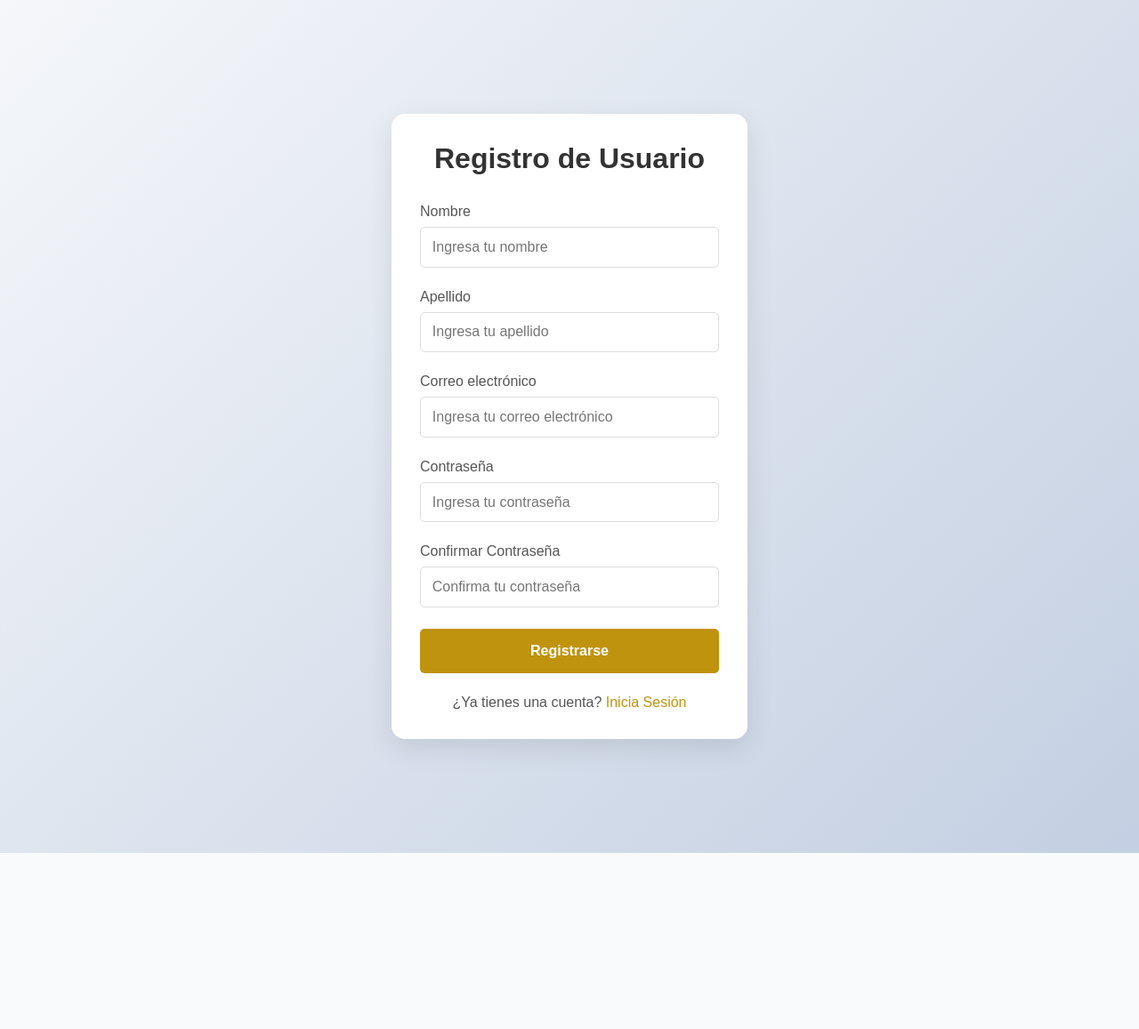
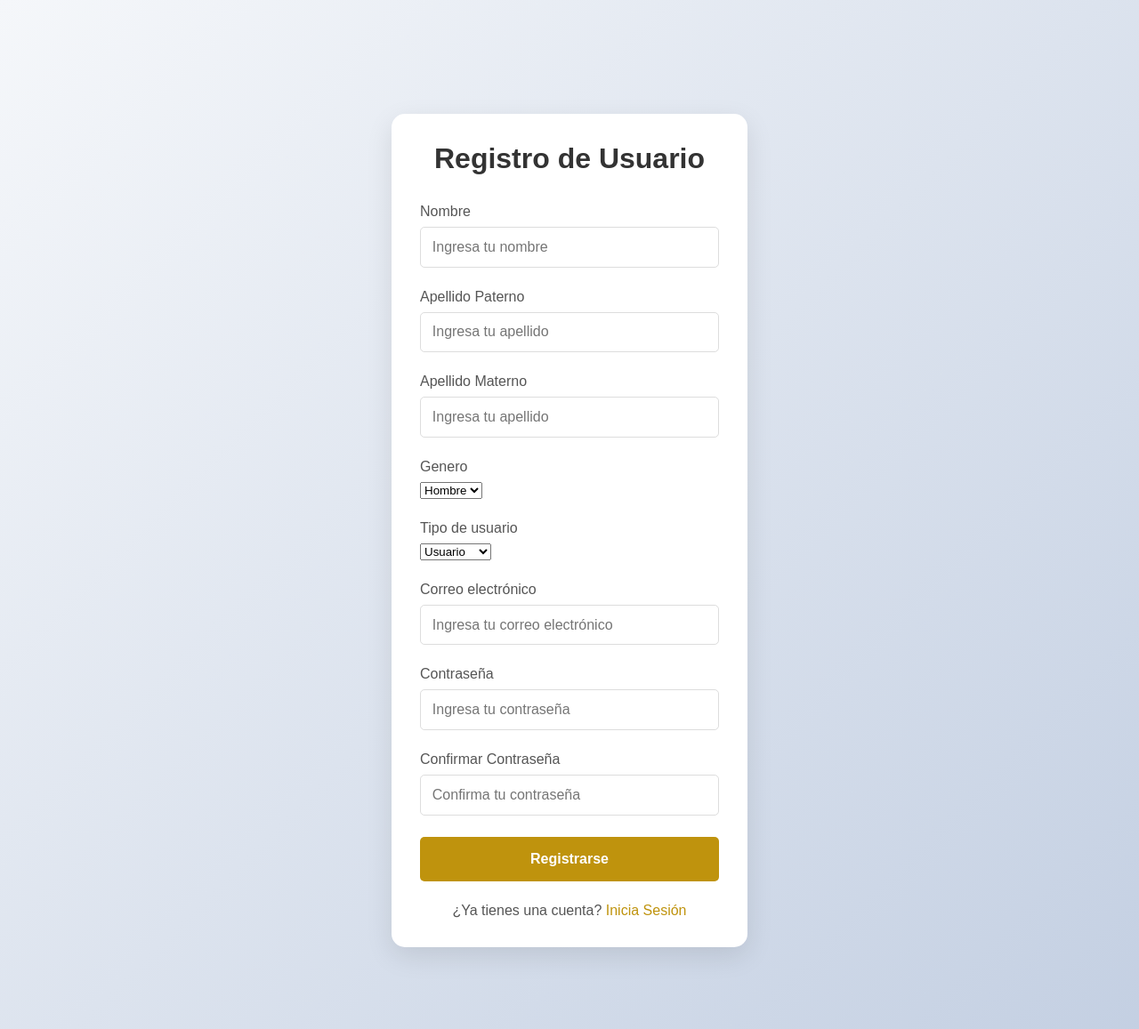
Before and after one commit to MoonLy-cloud/RentHub, a FastAPI app: page /register in a window 1280 px wide. Shown: the top 1157 px of the page at 89% size. Before the commit the page ends 959 px from the top, so only its background shows below. Run offline with FastAPI, Linux system fonts and the light colour scheme.

Commit message:
Mejorando Registro

```diff
--- a/server.py
+++ b/server.py
@@ -26,6 +26,14 @@ def read_root():
 async def register_user(request: Request):
     # Get user data from request body
     user_data = await request.json()
+
+    # Validate user no duplicated
+    json_file = "users.json"
+    with open(json_file, "r") as f:
+        users = json.load(f)
+        for user in users:
+            if user["email"] == user_data["email"]:
+                return JSONResponse(status_code=400, content={"message": "Usuario ya registrado"})
 
     # Define the path to the JSON file
     json_file = "users.json"
--- a/static/JavaScript/RegisterUser.js
+++ b/static/JavaScript/RegisterUser.js
@@ -5,24 +5,31 @@ document.addEventListener('DOMContentLoaded', function() {
         form.addEventListener('submit', (event) => {
             event.preventDefault();
 
+            const name = document.getElementById('first-name');
+            const lastName = document.getElementById('last-name');
+            const secondLastName = document.getElementById('second-last-name');
+            const gender = document.getElementById('type-Gender');
+            const typeUser = document.getElementById('type-User');
             const email = document.getElementById('email');
             const password = document.getElementById('password');
             const confirmPassword = document.getElementById('confirm-password');
-            const nameInput = document.getElementById('first-name');
-            const lastnameInput = document.getElementById('last-name');
 
             let user = {
+                name: name.value,
+                lastName: lastName.value,
+                secondLastName: secondLastName.value,
+                gender: gender.value,
+                typeUser: typeUser.value,
                 email: email.value,
                 password: password.value,
-                confirmPassword: confirmPassword.value,
-                name: nameInput.value,
-                lastname: lastnameInput.value
+                confirmPassword: confirmPassword.value
             };
 
             if (!validatePassword(password.value, confirmPassword.value)) {
                 alert('Las contraseñas no coinciden');
             } else {
                 registerUser(user);
+                alert('Usuario registrado exitosamente');
             }
 
         });
--- a/templates/RegisterUser.html
+++ b/templates/RegisterUser.html
@@ -15,8 +15,27 @@
                 <input type="text" id="first-name" required placeholder="Ingresa tu nombre">
             </div>
             <div class="form-group">
-                <label for="last-name">Apellido</label>
+                <label for="last-name">Apellido Paterno</label>
                 <input type="text" id="last-name" required placeholder="Ingresa tu apellido">
+            </div>
+            <div class="form-group">
+                <label for="second-last-name">Apellido Materno</label>
+                <input type="text" id="second-last-name" required placeholder="Ingresa tu apellido">
+            </div>
+            <div class="form-group">
+                <label for="gender">Genero</label>
+                <select name="type-Gender" id="type-Gender">
+                    <option value="1">Hombre</option>
+                    <option value="2">Mujer</option>
+                    <option value="3">Otro</option>
+                </select>
+            </div>
+            <div class="form-group">
+                <label for="type-User">Tipo de usuario</label>
+                <select name="type-User" id="type-User">
+                    <option value="1">Usuario</option>
+                    <option value="2">Prestador</option>
+                </select>
             </div>
             <div class="form-group">
                 <label for="email">Correo electrónico</label>
```
Also changed, not shown: users.json (+35 -0 lines).
